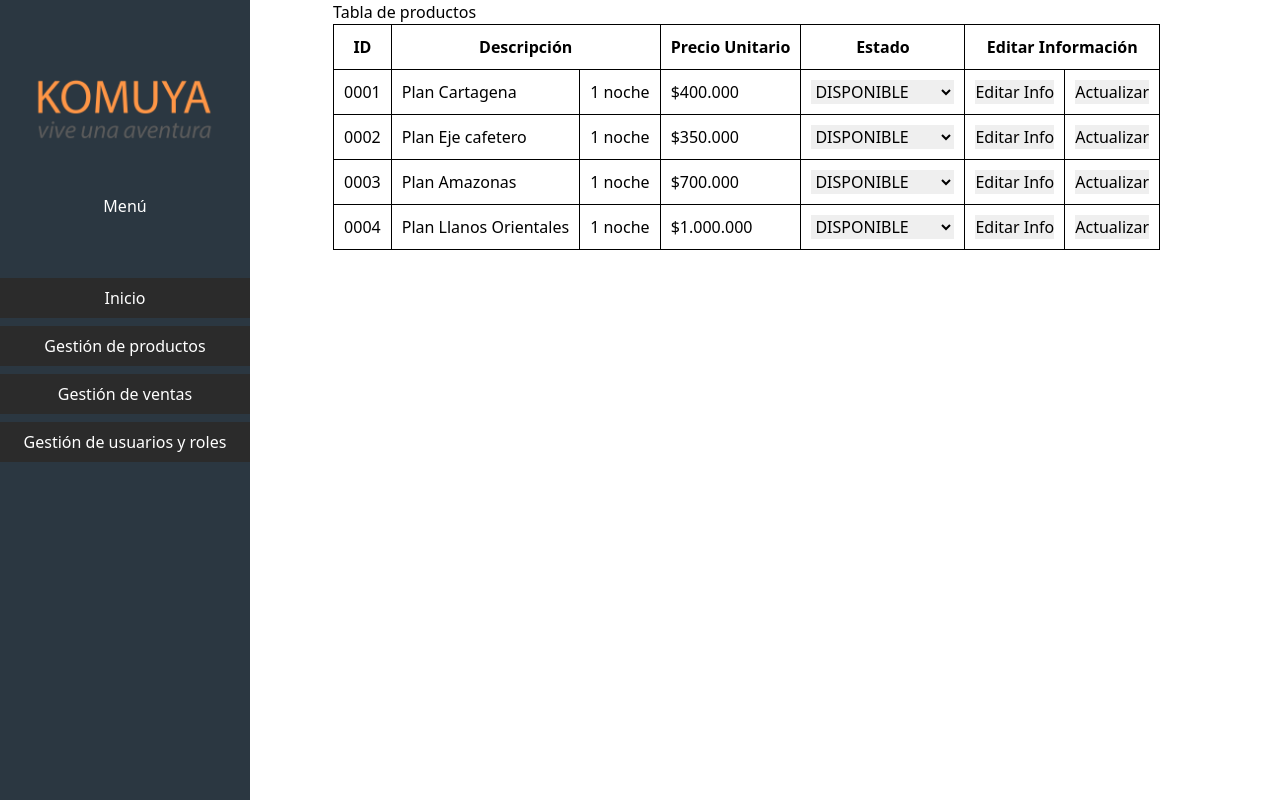
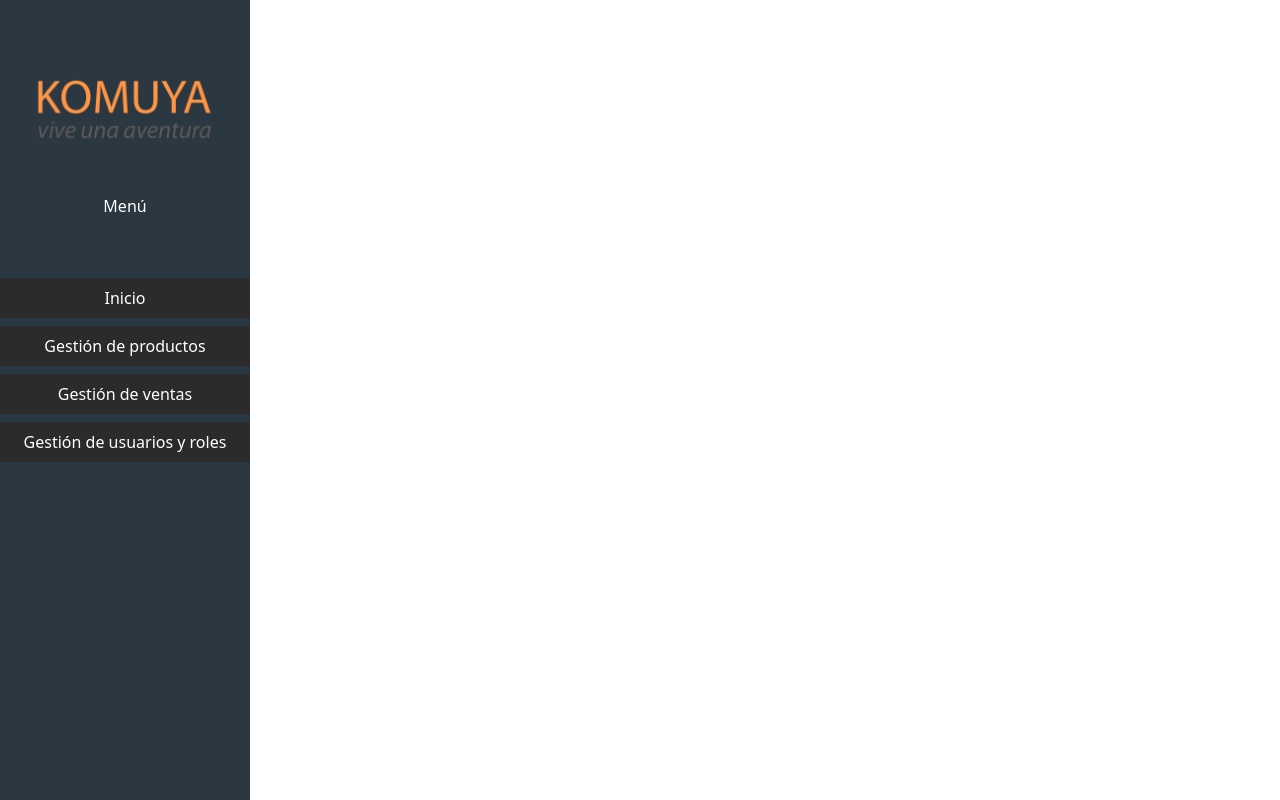
Before and after one commit to Club5-MinTic/Proyectos, a React (Create React App) app: page /registroProductos/productos in a window 1280 px wide. Built offline with nearby package versions, Linux system fonts and the light colour scheme.

Commit message:
Otros cambios

```diff
--- a/public/index.html
+++ b/public/index.html
@@ -1,5 +1,5 @@
 <!DOCTYPE html>
-<html lang="en">
+<html lang="es">
   <head>
     <meta charset="utf-8" />
     <link rel="icon" href="logo.png" />
@@ -10,12 +10,15 @@
       content="Web site created using create-react-app"
     />
     <link rel="apple-touch-icon" href="%PUBLIC_URL%/logo192.png" />
+    <link rel="stylesheet" href="https://use.fontawesome.com/releases/v5.8.1/css/all.css" integrity="sha384-50oBUHEmvpQ+1lW4y57PTFmhCaXp0ML5d60M1M7uH2+nqUivzIebhndOJK28anvf" crossorigin="anonymous">
+
     <!--
       manifest.json provides metadata used when your web app is installed on a
       user's mobile device or desktop. See https://developers.google.com/web/fundamentals/web-app-manifest/
     -->
     <link rel="manifest" href="%PUBLIC_URL%/manifest.json" />
-    <link rel="stylesheet" href="https://use.fontawesome.com/releases/v5.8.1/css/all.css" integrity="sha384-50oBUHEmvpQ+1lW4y57PTFmhCaXp0ML5d60M1M7uH2+nqUivzIebhndOJK28anvf" crossorigin="anonymous">
+
+
 
         <!--
       Notice the use of %PUBLIC_URL% in the tags above.
--- a/src/components/Sidebar.jsx
+++ b/src/components/Sidebar.jsx
@@ -1,7 +1,7 @@
 import React from 'react'
 import 'styles/estilosMenu.css'
+import { Link } from 'react-router-dom'
 import photo from 'media/photo.png'
-import logo from 'media/logo.png'
 
 const Sidebar = () => {
 
@@ -12,13 +12,20 @@ const Sidebar = () => {
                     <img className='p-5 mt-10' src={photo} alt="No se encontró la imagen"/>
                     <h6 id="Titulo" className='p-5 text-white mb-10'>Menú</h6>
                     <div>
-                        <button className="boton mb-2">Inicio</button>
-                        <button className="boton mb-2">Gestión de productos</button>
-                        <button className="boton mb-2">Gestión de ventas</button>
-                        <button className="boton mb-2">Gestión de usuarios y roles</button>
+                        <Link to='/'>
+                            <button className="boton mb-2">Inicio</button>
+                        </Link>
+                        <Link to='/registroProductos'>
+                            <button className="boton mb-2">Gestión de productos</button>
+                        </Link>
+                        <Link to='/registroVentas'>
+                            <button className="boton mb-2">Gestión de ventas</button>
+                        </Link>
+                        <Link to='/registroUsuarios'>
+                            <button className="boton mb-2">Gestión de usuarios y roles</button>
+                        </Link>
                     </div>
                 </div>
-
             </body>
         </nav>
     )
--- a/src/pages/Login.jsx
+++ b/src/pages/Login.jsx
@@ -1,5 +1,6 @@
 import React from 'react'
 import 'styles/estilosLogin.css'
+import { Link } from 'react-router-dom'
 
 const Login = () => {
     return (
@@ -16,7 +17,9 @@ const Login = () => {
                     <input class="controls" type="email" name="usuario" id="usuario" placeholder="Ingrese su Usuario"/>
                     <input class="controls" type="password" name="correo" id="correo" placeholder="Ingrese su Contraseña"/>
                     <p>Estoy de acuerdo con <a href="#">Terminos y Condiciones</a></p>
-                    <input class="botons" type="submit" value="Ingresar"/>
+                    <Link to='/registroProductos'>
+                        <input class="botons" type="submit" value="Ingresar"/>
+                    </Link>
                     <p><a href="#">¿Ya tengo Cuenta?</a></p>
                 </section>
             </body>
--- a/src/pages/RegistroProductos.jsx
+++ b/src/pages/RegistroProductos.jsx
@@ -71,16 +71,39 @@ const TablaProductos = ({ listaProductos }) => {
 };
 
 const FilaProducto = ({producto}) => {
+    const[edit, setEdit]= useState(false);
+
     return (
-        <tr >
-            <td>{producto.id}</td>
-            <td>{producto.descripcion}</td>
-            <td>{producto.valorUnitario}</td>
-            <td>{producto.estado}</td>
+        <tr>
+            {edit? (
+                <>
+                    <td>
+                        <input type="text" defaultValue={producto.id} />
+                    </td>
+                    <td>
+                        <input type="text" defaultValue={producto.descripcion} />
+                    </td>
+                    <td>
+                        <input type="text" defaultValue={producto.valorUnitario} />
+                    </td>
+                    <td>
+                        <input type="text" defaultValue={producto.estado} />
+                    </td>
+                </>
+        ) : (
+            <>
+                <td>{producto.id}</td>
+                <td>{producto.descripcion}</td>
+                <td>{producto.valorUnitario}</td>
+                <td>{producto.estado}</td>
+            </>
+
+        )}
             <td>
                 <div className='flex w-full justify-around'>
-                    <i className="far fa-edit text-yellow-600 hover:text-yellow-700 "/>
-                    <i className="fas fa-trash-alt text-red-600 hover:text-red-700"/>
+                    <button onClick={()=> setEdit(!edit)} className='border-2 rounded bg-yellow-500 hover:bg-yellow-700 p-1' >Editar</button>
+                    <button className='border-2 rounded bg-red-500 hover:bg-red-700 p-1'>Eliminar</button>
+                    {/* <i className="fas fa-trash-alt text-red-600 hover:text-red-700"/> */}
                 </div>
             </td>
      </tr>
--- a/src/pages/RegistroUsuarios.jsx
+++ b/src/pages/RegistroUsuarios.jsx
@@ -4,9 +4,9 @@ const RegistroUsuarios = () => {
     return (
         <div>
             <h1>Usuarios</h1>
-            <form>
+            <form className='mt-8 space-y-6'>
                 <label>Rol :</label><br/>
-                <input type="radio" name=" value"/>Administrador <br/>
+                <input className='appearance-none rounded-none relative block w-full px-3 py-2 border border-gray-300 placeholder-gray-500 text-gray-900 rounded-t-md focus:outline-none focus:ring-blue-500 focus:border-blue-500 focus:z-10 sm:text-sm'  type="radio" name=" value"/>Administrador <br/>
                 <input type="radio" name=" value"/>Vendedor<br/>
                 <br/>
                 <label>Estado de usuario :</label><br/>
--- a/src/pages/VerProductos.jsx
+++ b/src/pages/VerProductos.jsx
@@ -4,83 +4,7 @@ import 'styles/estilos.css'
 const VerProductos = () => {
 
     return (
-        <div className='miTabla'>
-            <h1>Tabla de productos</h1>
-            <table style={{width: '100%'}}>
-                <tr>
-                    <th>ID</th>
-                    <th colspan="2">Descripción</th>
-                    <th>Precio Unitario</th>
-                    <th>Estado</th>
-                    <th colspan="2">Editar Información</th>
-                </tr>
-                <tr>
-                    <td>0001</td>
-                    <td>Plan Cartagena</td>
-                    <td>1 noche</td>
-                    <td>$400.000</td>
-                    <td>
-                        <label>
-                            <select name="OS">
-                                <option value="1">DISPONIBLE</option>
-                                <option value="2">NO DISPONIBLE</option>
-                            </select>
-                        </label>
-                    </td>
-                    <td><input type="submit" value="Editar Info"/></td>
-                    <td><input type="submit" value="Actualizar"/></td>
-                </tr>
-                <tr>
-                    <td>0002</td>
-                    <td>Plan Eje cafetero</td>
-                    <td>1 noche</td>
-                    <td>$350.000</td>
-                    <td>
-                        <label>
-                            <select name="OS">
-                                <option value="1">DISPONIBLE</option>
-                                <option value="2">NO DISPONIBLE</option>
-                            </select>
-                        </label>
-                    </td>
-                    <td><input type="submit" value="Editar Info"/></td>
-                    <td><input type="submit" value="Actualizar"/></td>
-                </tr>
-                <tr>
-                    <td>0003</td>
-                    <td>Plan Amazonas</td>
-                    <td>1 noche</td>
-                    <td>$700.000</td>
-                    <td>
-                        <label>
-                            <select name="OS">
-                                <option value="1">DISPONIBLE</option>
-                                <option value="2">NO DISPONIBLE</option>
-                            </select>
-                        </label>
-                    </td>
-                    <td><input type="submit" value="Editar Info"/></td>
-                    <td><input type="submit" value="Actualizar"/></td>
-                </tr>
-                <tr>
-                    <td>0004</td>
-                    <td>Plan Llanos Orientales</td>
-                    <td>1 noche</td>
-                    <td>$1.000.000</td>
-                    <td>
-                        <label>
-                            <select name="OS">
-                                <option value="1">DISPONIBLE</option>
-                                <option value="2">NO DISPONIBLE</option>
-
-                            </select>
-                        </label>
-                    </td>
-                    <td><input type="submit" value="Editar Info"/></td>
-                    <td><input type="submit" value="Actualizar"/></td>
-                </tr>
-            </table>
-        </div>
+        <div></div>
     )
 }
 
```
